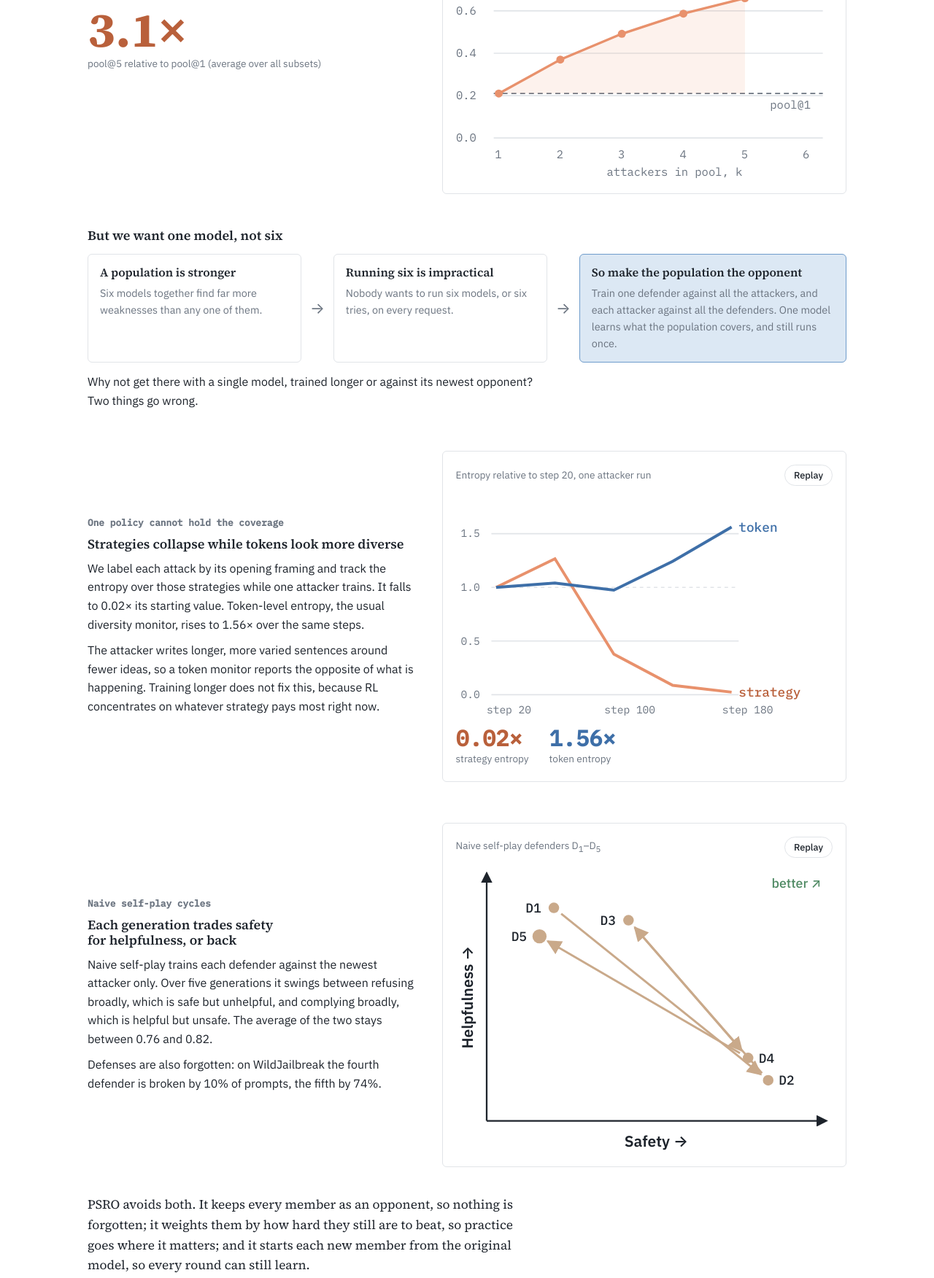
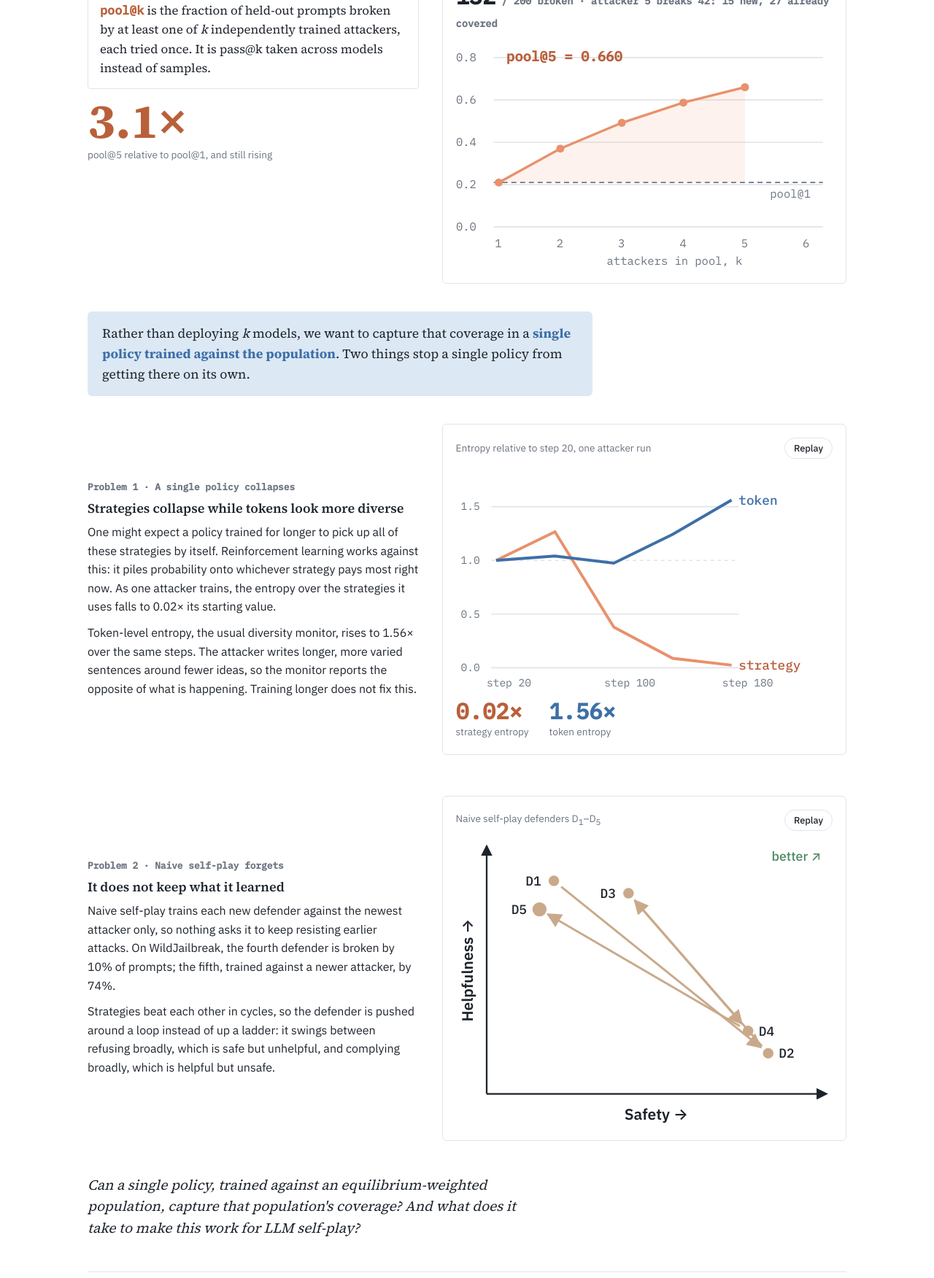
Before and after one commit to WentseChen/population-self-play, a plain HTML site: page index.html in a window 1280 px wide. Shown: the part 1743-3495 px from the top of the page at 73% size. Drawn offline with Linux system fonts and the light colour scheme.

Commit message:
Motivation follows the paper's structure
Co-Authored-By: Claude Opus 5.5 <noreply@anthropic.com>

```diff
--- a/index.html
+++ b/index.html
@@ -138,7 +138,10 @@ table.m td.nash { outline-color: var(--ink); }
 .dot-key { display: flex; gap: 14px; flex-wrap: wrap; font-size: 0.78rem; color: var(--muted); }
 .dot-key i { display: inline-block; width: 11px; height: 11px; border-radius: 50%; vertical-align: -1px; margin-right: 5px; }
 /* featured pool@k */
-/* motivation bridge: pool@k -> population as opponent */
+/* motivation: goal callout and closing question, as in the paper */
+.callout { font: 1.1rem/1.6 var(--serif); max-width: 70ch; padding: 16px 20px; background: var(--def-soft); border-radius: 6px; }
+.callout b { color: var(--psro); }
+.question { font: italic 1.2rem/1.55 var(--serif); max-width: 62ch; padding-top: 8px; }
 .bridge { display: grid; gap: 14px; padding-block: 8px 18px; }
 .flow { display: grid; grid-template-columns: minmax(0, 1fr) auto minmax(0, 1fr) auto minmax(0, 1.25fr); gap: 12px; align-items: stretch; }
 @media (max-width: 760px) { .flow { grid-template-columns: 1fr; } .flow .arrow { transform: rotate(90deg); justify-self: center; } }
@@ -294,14 +297,15 @@ footer { color: var(--muted); font-size: 0.85rem; padding-top: 24px; border-top:
   <section>
     <p class="eyebrow">Motivation</p>
     <h2>Why train against a population</h2>
+    <p class="prose">In jailbreak self-play, an attacker writes prompts and a defender must answer safely. The space of possible attacks is open-ended, and no training set, benchmark or judge covers more than a small part of it. So any single training run settles on a strategy that fits the part it happened to see: a valid solution, but only one of many.</p>
 
     <div class="panel">
       <div class="panel-text">
-        <span class="tag">A population covers more</span>
-        <h3>Six attackers together break 3.4× as many prompts as one</h3>
+        <span class="tag">A training run is a draw</span>
+        <h3>Each run finds a different subset of strategies</h3>
+        <p>We trained six copies of the same attacker, differing only in which training samples they saw. They succeed on different prompts: the two strongest break 81 prompts each but share only 38. We call this <i>partial convergence</i>: each run converges to only part of what works.</p>
         <div class="def"><span class="mono">pool@k</span> is the fraction of held-out prompts broken by at least one of <i>k</i> independently trained attackers, each tried once. It is pass@k taken across models instead of samples.</div>
-        <p>We trained six copies of one attacker recipe, differing only in which training samples they saw. They fail in different places: the two strongest break 81 prompts each but share only 38. So pool@k keeps rising with <i>k</i>, and has not flattened at six.</p>
-        <div><div class="huge"><span id="a-x">3.4</span>×</div><span class="note">pool@<span id="a-k">6</span> relative to pool@1 (average over all subsets)</span></div>
+        <div><div class="huge"><span id="a-x">3.4</span>×</div><span class="note">pool@<span id="a-k">6</span> relative to pool@1, and still rising</span></div>
       </div>
       <div class="viz" id="va">
         <div class="viz-head">
@@ -315,24 +319,14 @@ footer { color: var(--muted); font-size: 0.85rem; padding-top: 24px; border-top:
       </div>
     </div>
 
-    <div class="bridge">
-      <h3>But we want one model, not six</h3>
-      <div class="flow">
-        <div class="step"><b>A population is stronger</b><span>Six models together find far more weaknesses than any one of them.</span></div>
-        <div class="arrow" aria-hidden="true">→</div>
-        <div class="step"><b>Running six is impractical</b><span>Nobody wants to run six models, or six tries, on every request.</span></div>
-        <div class="arrow" aria-hidden="true">→</div>
-        <div class="step key"><b>So make the population the opponent</b><span>Train one defender against all the attackers, and each attacker against all the defenders. One model learns what the population covers, and still runs once.</span></div>
-      </div>
-      <p class="prose">Why not get there with a single model, trained longer or against its newest opponent? Two things go wrong.</p>
-    </div>
+    <div class="callout">Rather than deploying <i>k</i> models, we want to capture that coverage in a <b>single policy trained against the population</b>. Two things stop a single policy from getting there on its own.</div>
 
     <div class="panel">
       <div class="panel-text">
-        <span class="tag">One policy cannot hold the coverage</span>
+        <span class="tag">Problem 1 · A single policy collapses</span>
         <h3>Strategies collapse while tokens look more diverse</h3>
-        <p>We label each attack by its opening framing and track the entropy over those strategies while one attacker trains. It falls to 0.02× its starting value. Token-level entropy, the usual diversity monitor, rises to 1.56× over the same steps.</p>
-        <p>The attacker writes longer, more varied sentences around fewer ideas, so a token monitor reports the opposite of what is happening. Training longer does not fix this, because RL concentrates on whatever strategy pays most right now.</p>
+        <p>One might expect a policy trained for longer to pick up all of these strategies by itself. Reinforcement learning works against this: it piles probability onto whichever strategy pays most right now. As one attacker trains, the entropy over the strategies it uses falls to 0.02× its starting value.</p>
+        <p>Token-level entropy, the usual diversity monitor, rises to 1.56× over the same steps. The attacker writes longer, more varied sentences around fewer ideas, so the monitor reports the opposite of what is happening. Training longer does not fix this.</p>
       </div>
       <div class="viz" id="vb">
         <div class="viz-head">
@@ -349,10 +343,10 @@ footer { color: var(--muted); font-size: 0.85rem; padding-top: 24px; border-top:
 
     <div class="panel">
       <div class="panel-text">
-        <span class="tag">Naive self-play cycles</span>
-        <h3>Each generation trades safety for helpfulness, or back</h3>
-        <p>Naive self-play trains each defender against the newest attacker only. Over five generations it swings between refusing broadly, which is safe but unhelpful, and complying broadly, which is helpful but unsafe. The average of the two stays between 0.76 and 0.82.</p>
-        <p>Defenses are also forgotten: on WildJailbreak the fourth defender is broken by 10% of prompts, the fifth by 74%.</p>
+        <span class="tag">Problem 2 · Naive self-play forgets</span>
+        <h3>It does not keep what it learned</h3>
+        <p>Naive self-play trains each new defender against the newest attacker only, so nothing asks it to keep resisting earlier attacks. On WildJailbreak, the fourth defender is broken by 10% of prompts; the fifth, trained against a newer attacker, by 74%.</p>
+        <p>Strategies beat each other in cycles, so the defender is pushed around a loop instead of up a ladder: it swings between refusing broadly, which is safe but unhelpful, and complying broadly, which is helpful but unsafe.</p>
       </div>
       <div class="viz" id="vc">
         <div class="viz-head">
@@ -363,7 +357,7 @@ footer { color: var(--muted); font-size: 0.85rem; padding-top: 24px; border-top:
       </div>
     </div>
 
-    <p class="prose closing">PSRO avoids both. It keeps every member as an opponent, so nothing is forgotten; it weights them by how hard they still are to beat, so practice goes where it matters; and it starts each new member from the original model, so every round can still learn.</p>
+    <div class="question">Can a single policy, trained against an equilibrium-weighted population, capture that population's coverage? And what does it take to make this work for LLM self-play?</div>
   </section>
 
   <section>
@@ -598,7 +592,7 @@ function renderA(k) {
   aArea.setAttribute('points', pts.join(' ') + ` ${cx(k)},${cy(POOL[0])} ${cx(1)},${cy(POOL[0])}`);
   aPts.innerHTML = ''; POOL.slice(0, k).forEach((v, i) => el('circle', {class: 'pt', cx: cx(i + 1), cy: cy(v), r: 3.2}, aPts));
   aLab.textContent = `pool@${k} = ${POOL[k - 1].toFixed(3)}`;
-  const ax = $('#a-x'); tween(ax, parseFloat(ax.textContent) || 1, POOL[k - 1] / POOL[0], 1, 700); $('#a-k').textContent = k;
+  const ax = $('#a-x'); if (k === 1) ax.textContent = '1.0'; else tween(ax, parseFloat(ax.textContent) || 1, POOL[k - 1] / POOL[0], 1, 700); $('#a-k').textContent = k;
 }
 function playA() { clearInterval(aTimer); let k = 1; renderA(1);
   aTimer = setInterval(() => { if (++k > 6) return clearInterval(aTimer); renderA(k); }, 1100); }
```
